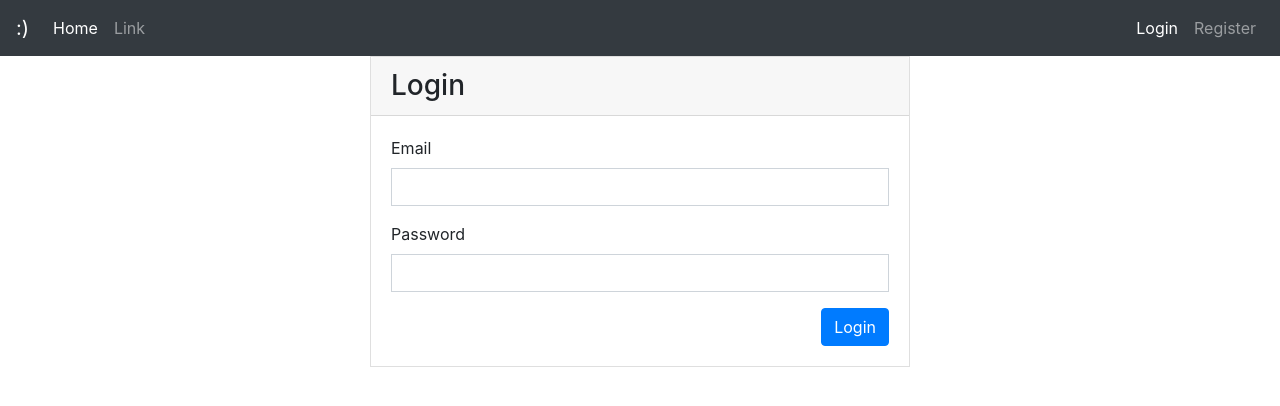
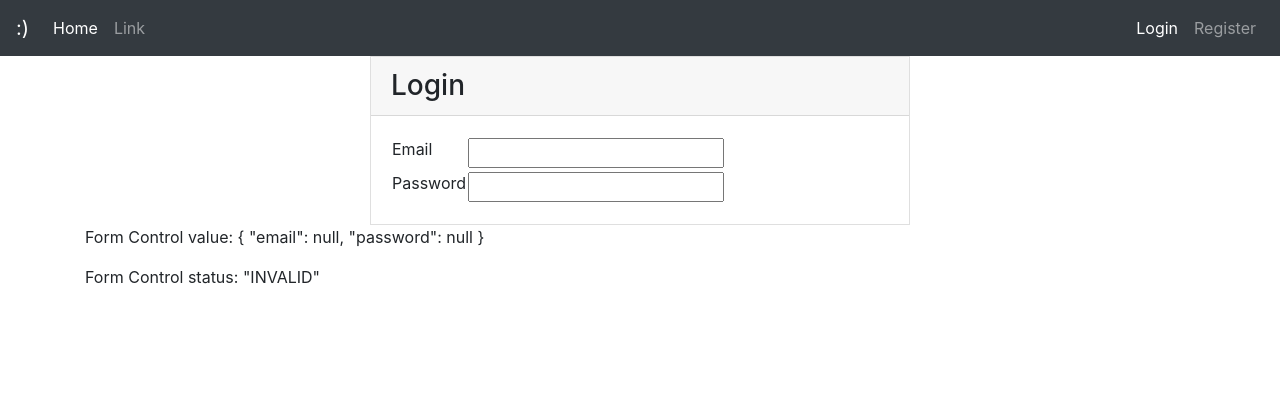
Before and after one commit to manishranjanthakur123/june21, an Angular app: page /login in a window 1280 px wide. Shown: the top 406 px of the page. Built offline with nearby package versions, Linux system fonts and the light colour scheme.

Commit message:
UI Changes

```diff
--- a/src/app/app.module.ts
+++ b/src/app/app.module.ts
@@ -1,6 +1,7 @@
 import { BrowserModule } from '@angular/platform-browser';
 import { NgModule } from '@angular/core';
 import { FormsModule } from '@angular/forms';
+import { ReactiveFormsModule } from '@angular/forms';
 import { HttpClientModule } from '@angular/common/http'
 
 import { AppRoutingModule } from './app-routing.module';
@@ -19,6 +20,7 @@ import { User } from './models/auth/user';
   imports: [
     BrowserModule,
     FormsModule,
+    ReactiveFormsModule,
     AppRoutingModule,
     HttpClientModule
   ],
--- a/src/app/app_auth/login/login.component.html
+++ b/src/app/app_auth/login/login.component.html
@@ -5,7 +5,7 @@
                 <h3 class="mb-0">Login</h3>
             </div>
             <div class="card-body">
-                <form class="form">
+                <!-- <form class="form">
                     <div class="form-group">
                         <label for="">Email</label>
                         <input [(ngModel)]="loginUserData.email" name="email" type="text" class="form-control rounded-0" required>
@@ -17,9 +17,54 @@
                     </div>
 
                     <button (click)="loginUser()" type="button" class="btn btn-primary float-right">Login</button>
+                </form> -->
+
+                <form [formGroup]="loginForm" (ngSubmit)="loginUser()">
+                    <table>
+                        <tr>
+                            <td>
+                                <div><label for="">Email</label> </div>
+                            </td>
+                            <td>
+                                <div class="user-email">
+                                    <input type="text" name="userEmail" formControlName="email">
+                                </div>
+                            </td>
+                            <td>
+                                <div style="color: red;" *ngIf="loginForm.get('email').invalid && ( loginForm.get('email').dirty || loginForm.get('email').touched )"> Name is required</div>
+                            </td>
+                        </tr>
+
+
+                        <tr>
+                            <td>
+                                <div><label for="">Password</label> </div>
+                            </td>
+                            <td>
+                                <div class="user-password">
+                                    <input type="password" name="userpassword" formControlName="password">
+                                </div>
+                            </td>
+                            <td>
+                                <div *ngIf="loginForm.get('password').invalid && ( loginForm.get('password').dirty || loginForm.get('password').touched )">
+                                    <div style="color: red;" *ngIf="loginForm.get('password').errors.required"> Password is required</div>
+                                    <div style="color: red;" *ngIf="loginForm.get('password').errors.minlength">Password must be at least 8 characters</div>
+                                </div>
+                            </td>
+                        </tr>
+
+                    </table>
+
+
+                    <button *ngIf="loginForm.valid" type="submit">Login</button>
                 </form>
+
                 <div *ngIf="message">{{message}}</div>
             </div>
         </div>
     </div>
 </div>
+
+
+<p>Form Control value: {{ loginForm.value | json }}</p>
+<p>Form Control status: {{ loginForm.status | json }}</p>
--- a/src/app/app_auth/login/login.component.ts
+++ b/src/app/app_auth/login/login.component.ts
@@ -1,6 +1,7 @@
 import { Component, OnInit } from '@angular/core';
 import { AuthService } from '../../services/auth/auth.service'
 import { User } from '../../models/auth/user'
+import { FormControl, FormGroup, Validators, FormBuilder } from '@angular/forms';
 
 @Component({
   selector: 'app-login',
@@ -11,10 +12,24 @@ export class LoginComponent implements OnInit {
   loginUserData: User;
   message: string;
 
-  constructor(private _authService: AuthService) { }
+  // public loginForm: FormGroup; = new FormGroup({
+  //   email: new FormControl(null, Validators.required)
+  // })
+  public loginForm: FormGroup;
+
+  constructor(private _fb: FormBuilder, private _authService: AuthService) {
+    this.createForm();
+   }
 
   ngOnInit() {
     this.loginUserData = new User();
+  }
+
+  createForm(){
+    this.loginForm = this._fb.group({
+      email:[null, Validators.required],
+      password: [null, [Validators.required, Validators.minLength(8)]]
+    });
   }
 
   loginUser(){
```
